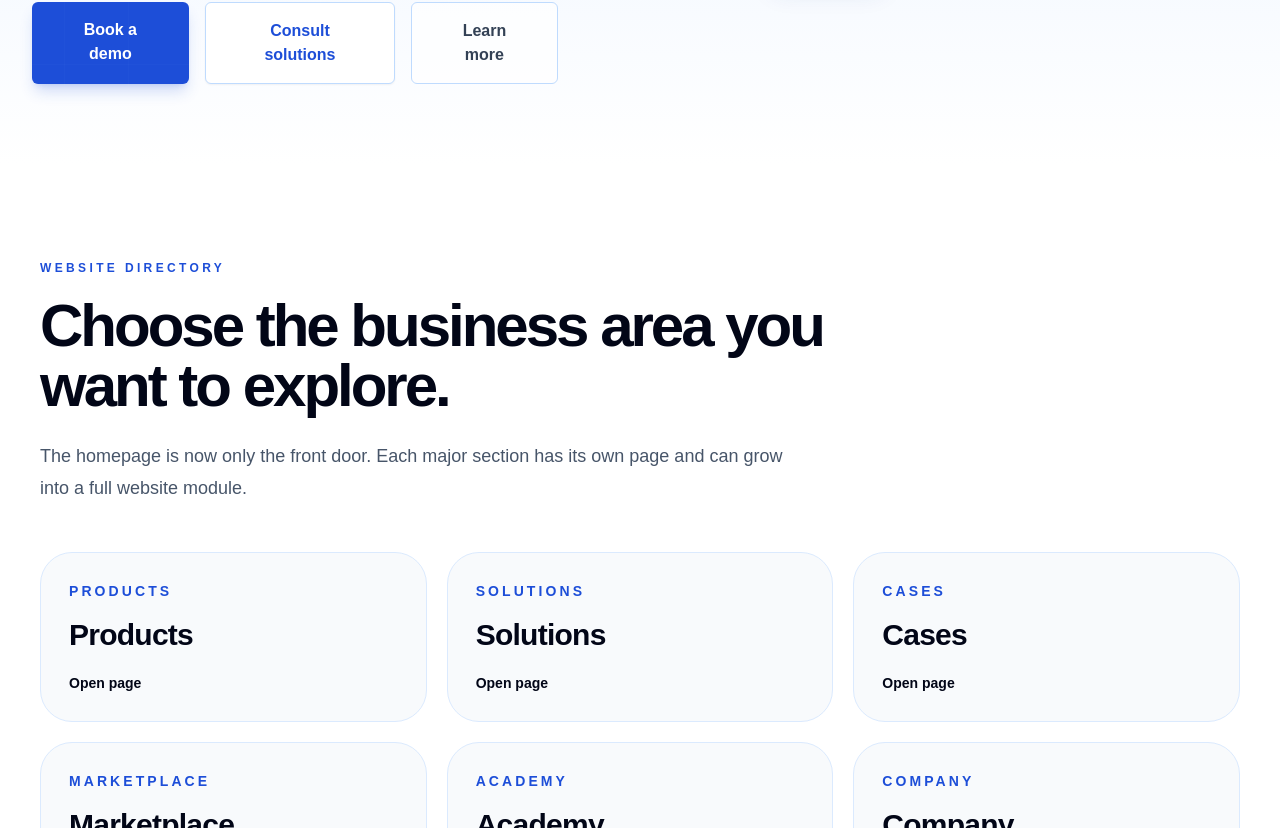
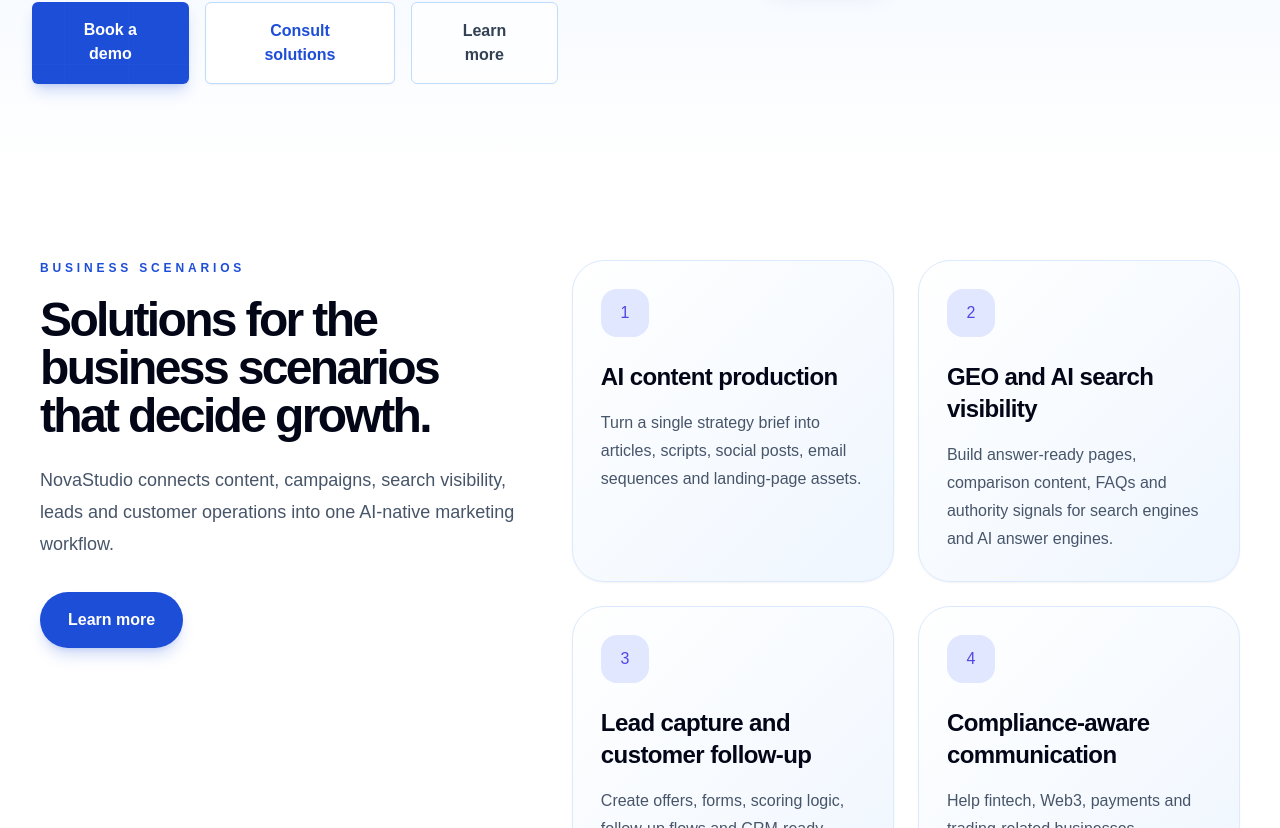
Before and after one commit to Booyuu/Novatest, a Next.js app: page / in a window 1280 px wide. Shown: the part 972-1800 px from the top of the page. Built offline with nearby package versions, Linux system fonts and the light colour scheme.

Commit message:
Use deeper homepage platform sections

```diff
--- a/app/page.tsx
+++ b/app/page.tsx
@@ -4,7 +4,7 @@ import { useState } from 'react';
 import { CTA } from '@/components/CTA';
 import { Footer } from '@/components/Footer';
 import { Hero } from '@/components/Hero';
-import { HomeDirectory } from '@/components/HomeDirectory';
+import { HomePlatformSections } from '@/components/HomePlatformSections';
 import { MaintenanceModal } from '@/components/MaintenanceModal';
 import { Navbar } from '@/components/Navbar';
 
@@ -13,10 +13,10 @@ export default function Home() {
   const openModal = () => setModalOpen(true);
 
   return (
-    <main className="overflow-hidden bg-nova-black text-white">
+    <main className="overflow-hidden bg-white text-slate-950">
       <Navbar onOpenModal={openModal} />
       <Hero onOpenModal={openModal} />
-      <HomeDirectory />
+      <HomePlatformSections onOpenModal={openModal} />
       <CTA onOpenModal={openModal} />
       <Footer onOpenModal={openModal} />
       <MaintenanceModal open={modalOpen} onClose={() => setModalOpen(false)} />
```
